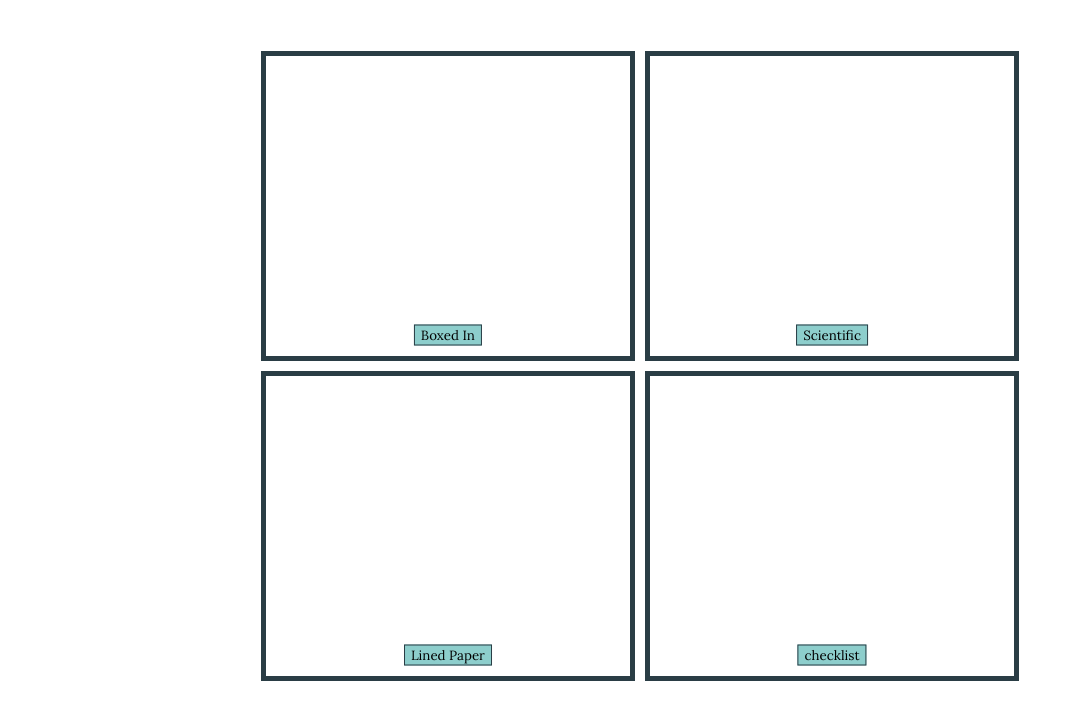
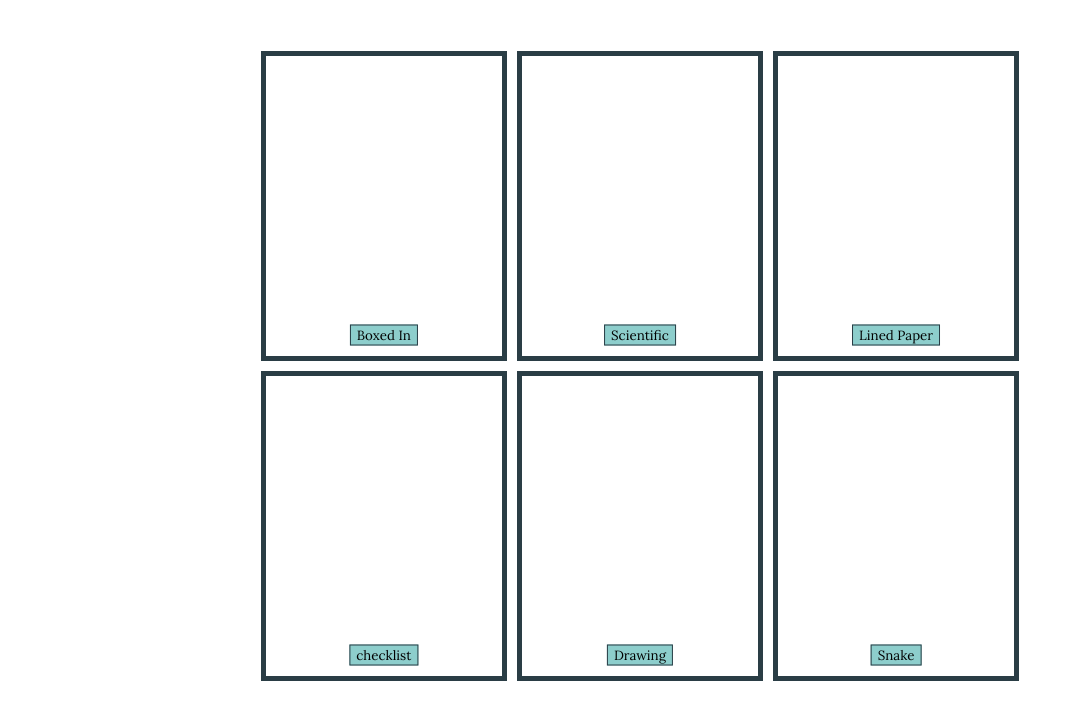
Before and after one commit to Ratselhaft01/Hackathon-2023, a website: page themes.html in a window 1280 px wide. Shown: the part 128-848 px from the top of the page, without its empty margins (0-1074 px from the left). Before the commit the page ends 809 px from the top, so only its background shows below. Drawn offline with Linux system fonts and the light colour scheme; files whose address does not match are found by name.

Commit message:
update theme page

```diff
--- a/public/styles/themes.css
+++ b/public/styles/themes.css
@@ -31,8 +31,8 @@ h1{
 div{
     position: relative;
     display: grid;
-    grid-template-columns: 1fr 1fr;
-    grid-template-rows: 1fr 1fr;
+    grid-template-columns: 1fr 1fr 1fr;
+    grid-template-rows: 1fr 1fr 1fr;
     max-width: 1600px;
     gap: 10px;
 }
@@ -75,13 +75,27 @@ button:hover {
 .linedpaper{
     height: 300px;
     border: #2A3D45 5px solid;
-    grid-column: 1/2;
-    grid-row: 2/3;
+    grid-column: 3/4;
+    grid-row: 1/2;
 }
 
 .checklist{
     height: 300px;
     border: #2A3D45 5px solid;
+    grid-column: 1/2;
+    grid-row: 2/3;
+}
+
+.drawing{
+    height: 300px;
+    border: #2A3D45 5px solid;
     grid-column: 2/3;
     grid-row: 2/3;
 }
+
+.snakegame{
+    height: 300px;
+    border: #2A3D45 5px solid;
+    grid-column: 3/4;
+    grid-row: 2/3;
+}
--- a/themes.html
+++ b/themes.html
@@ -42,6 +42,20 @@
                         </button>
                     </A>
                 </div>
+                <div class="drawing">
+                    <A href="drawing.html">
+                        <button onclick="doScument.getElementById('......').style.display='block'" style="width:auto">
+                            Drawing
+                        </button>
+                    </A>
+                </div>
+                <div class="snakegame">
+                    <A href="snakegame.html">
+                        <button onclick="doScument.getElementById('......').style.display='block'" style="width:auto">
+                            Snake
+                        </button>
+                    </A>
+                </div>
             </div>
         </main>
     </body>
```
